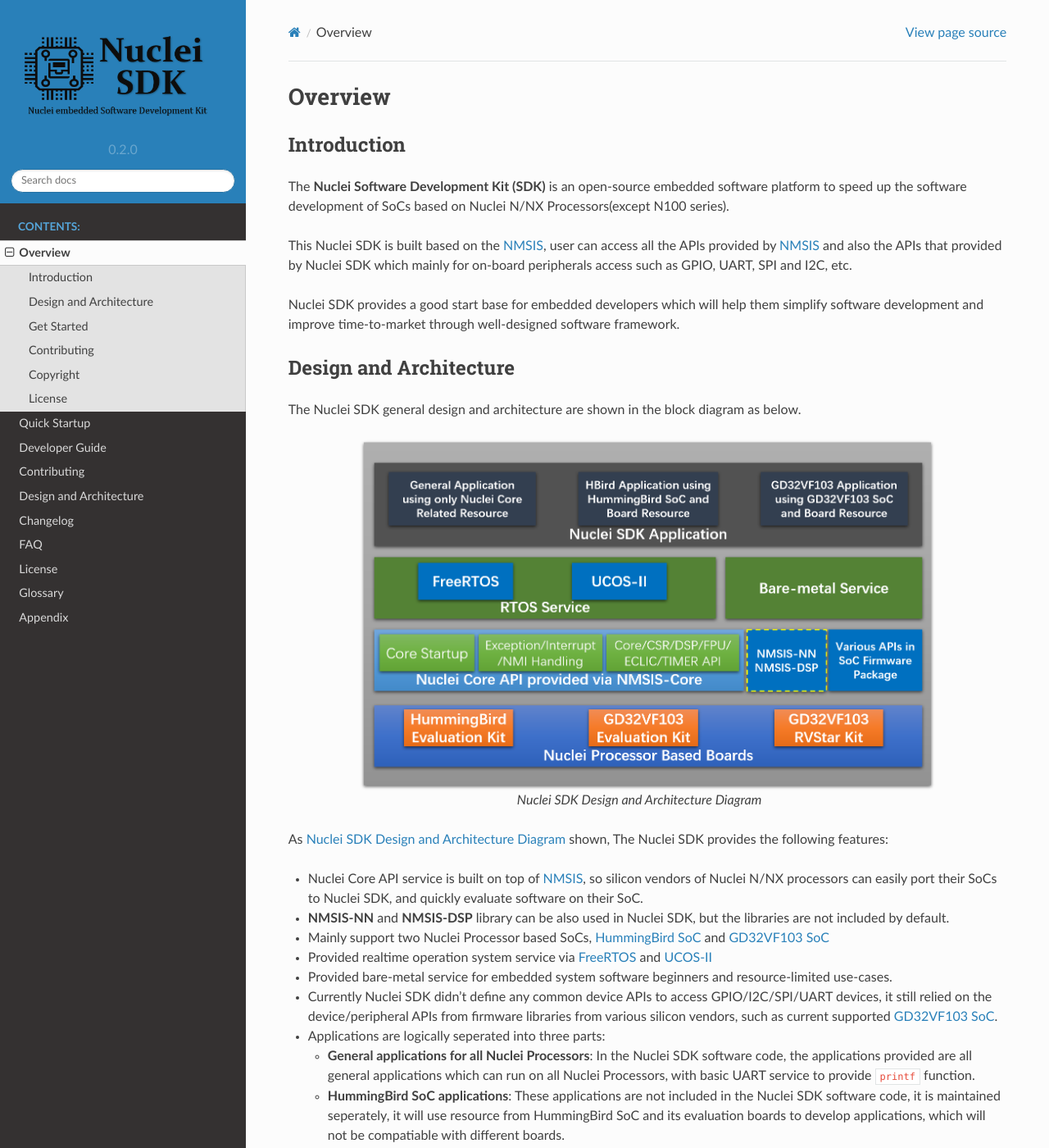
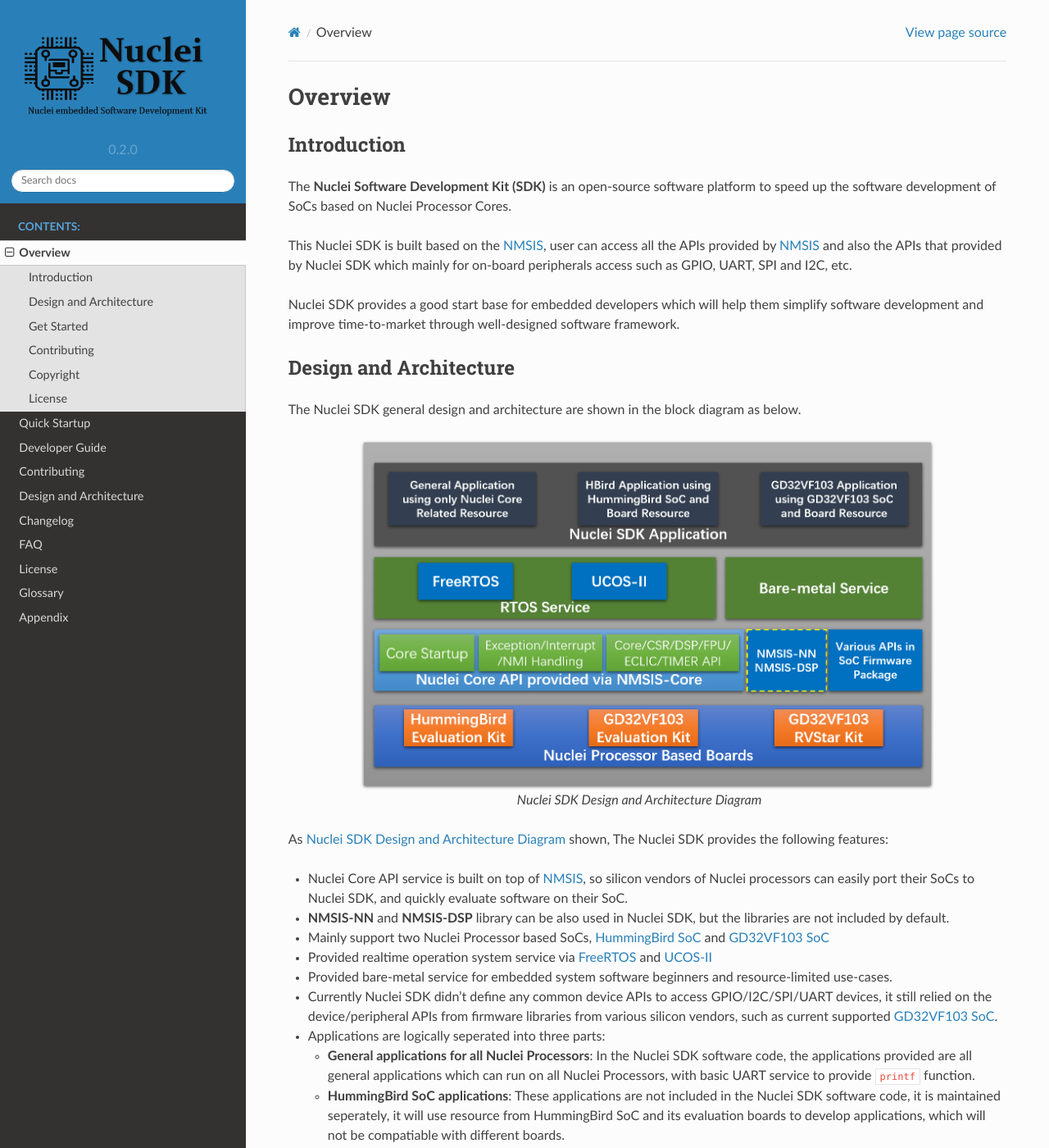
Before and after one commit to Nuclei-Software/nuclei-sdk, a Sphinx documentation site: the page built from doc/source/overview.rst, in a window 1280 px wide and 1400 px high. Shown: the whole window at 82% size. Built offline with Sphinx 7.4.7 and the Read the Docs theme 2.0.0, drawn with Linux system fonts in a browser that asks for light colours.

Commit message:
doc: Remove N/NX text in Nuclei Processor description
Signed-off-by: Huaqi Fang <578567190@qq.com>

```diff
--- a/doc/source/overview.rst
+++ b/doc/source/overview.rst
@@ -8,8 +8,8 @@
 Introduction
 ------------
 
-The **Nuclei Software Development Kit (SDK)** is an open-source embedded software platform to
-speed up the software development of SoCs based on Nuclei N/NX Processors(except N100 series).
+The **Nuclei Software Development Kit (SDK)** is an open-source software platform to
+speed up the software development of SoCs based on Nuclei Processor Cores.
 
 This Nuclei SDK is built based on the |NMSIS|, user can access all the APIs provided
 by |NMSIS| and also the APIs that provided by Nuclei SDK which mainly for on-board
@@ -37,7 +37,7 @@
 
 As :ref:`figure_overview_1` shown, The Nuclei SDK provides the following features:
 
-* Nuclei Core API service is built on top of |NMSIS|, so silicon vendors of Nuclei N/NX processors can easily
+* Nuclei Core API service is built on top of |NMSIS|, so silicon vendors of Nuclei processors can easily
   port their SoCs to Nuclei SDK, and quickly evaluate software on their SoC.
 * **NMSIS-NN** and **NMSIS-DSP** library can be also used in Nuclei SDK, but the libraries are not included by default.
 * Mainly support two Nuclei Processor based SoCs, :ref:`design_soc_hbird` and :ref:`design_soc_gd32vf103`
```
